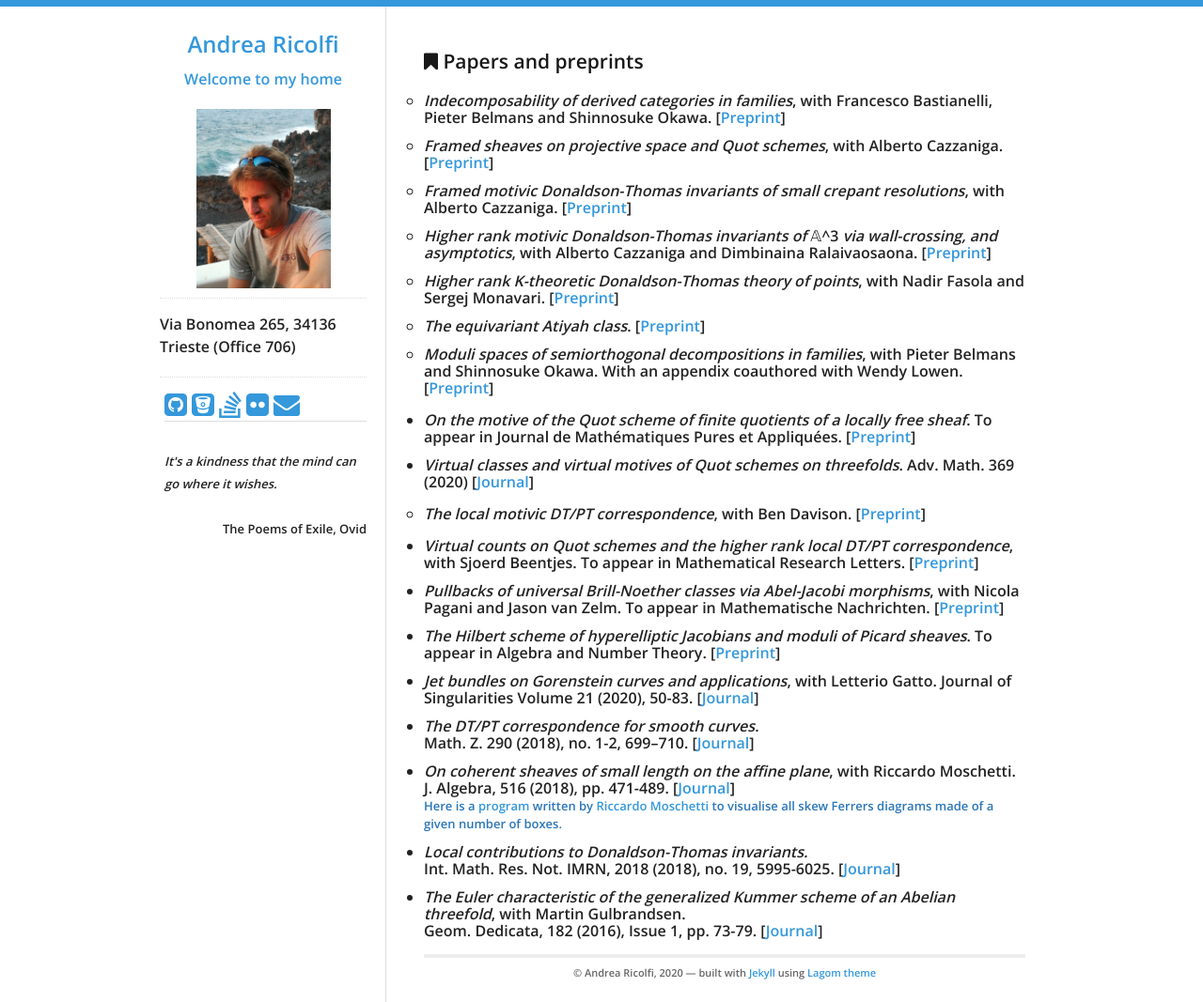
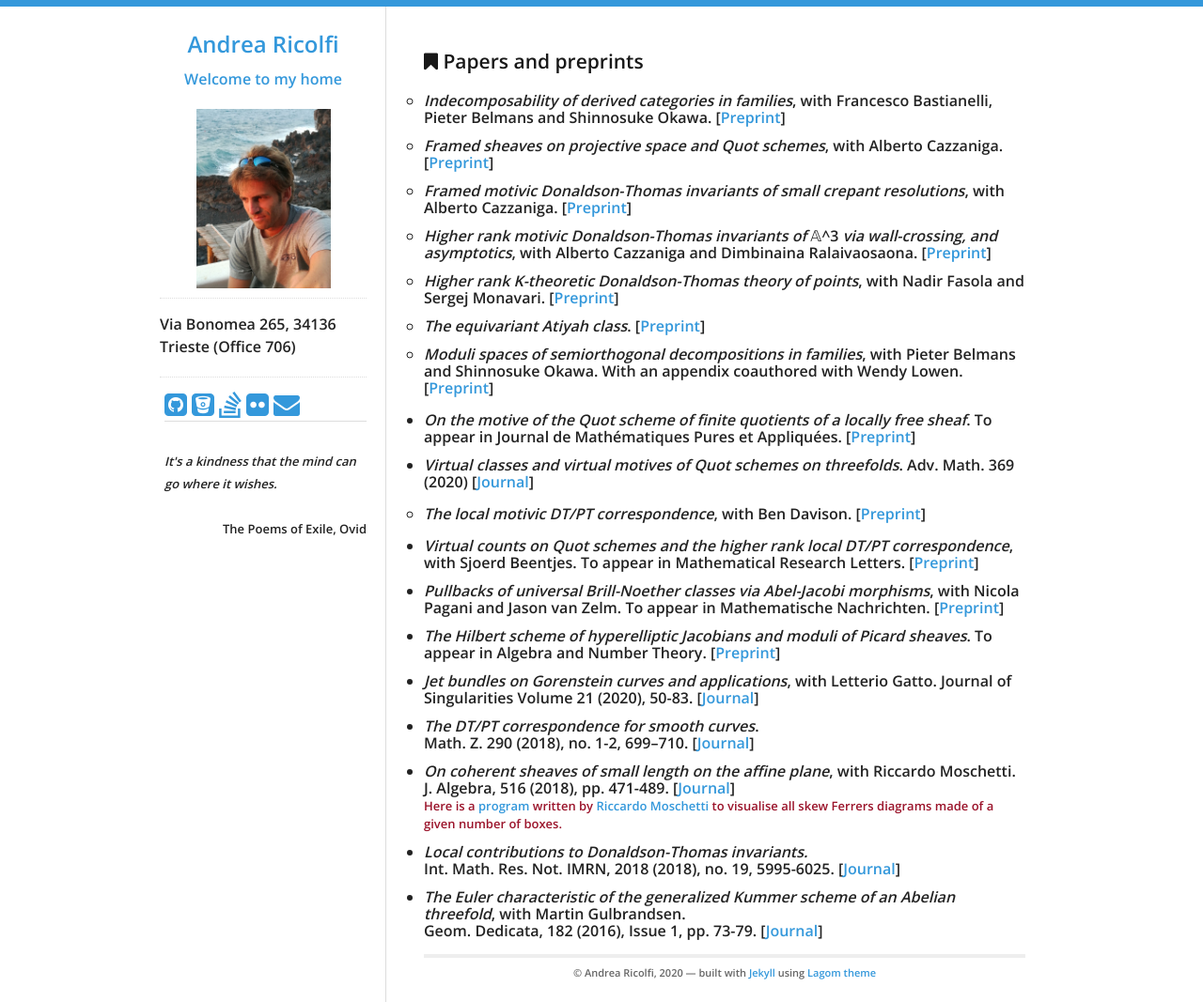
Before and after one commit to atricolfi/atricolfi.github.io, a Jekyll site: the page built from Papers.html, in a window 1280 px wide. Shown: the whole page at 94% size. Built offline with Jekyll 4.4.1, drawn with Linux system fonts in a browser that asks for light colours.

Commit message:
Update Papers.html

```diff
--- a/Papers.html
+++ b/Papers.html
@@ -34,7 +34,7 @@
 Math. Z. 290 (2018), no. 1-2, 699–710. [<a href="https://link.springer.com/article/10.1007/s00209-017-2037-2?wt_mc=Internal.Event.1.SEM.ArticleAuthorOnlineFirst">Journal</a>]</li>
 <li><em>On coherent sheaves of small length on the affine plane</em>, with Riccardo Moschetti. <br>
 J. Algebra, 516 (2018), pp. 471-489. [<a href="https://www.sciencedirect.com/science/article/pii/S0021869318305477?via%3Dihub">Journal</a>] <br>
-<font size="2.3" color="#2B76B9">Here is a <a href="moduli.html">program</a> written by <a href="https://sites.google.com/site/moschettiriccardo/">Riccardo Moschetti</a>
+<font size="2.5" color="#9B142B">Here is a <a href="moduli.html">program</a> written by <a href="https://sites.google.com/site/moschettiriccardo/">Riccardo Moschetti</a>
   to visualise all skew Ferrers diagrams made of a given number of boxes.</font></li>
 
 <li><em>Local contributions to Donaldson-Thomas invariants.</em> <br>
```
